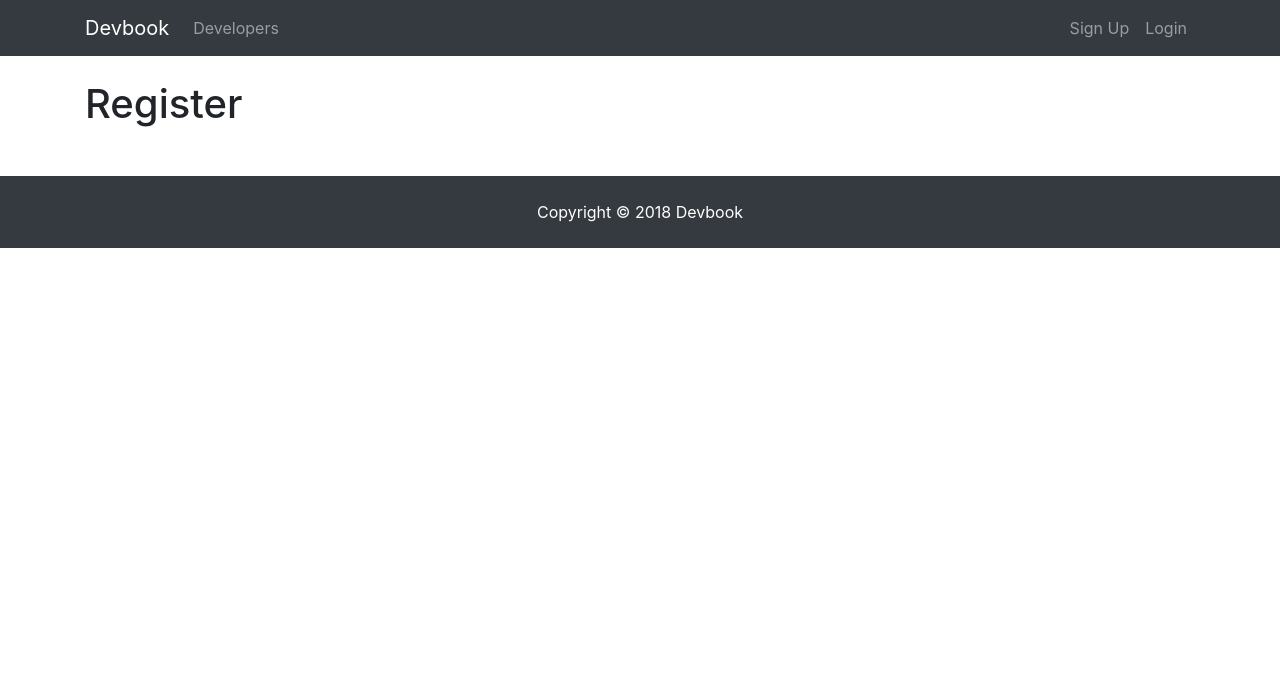
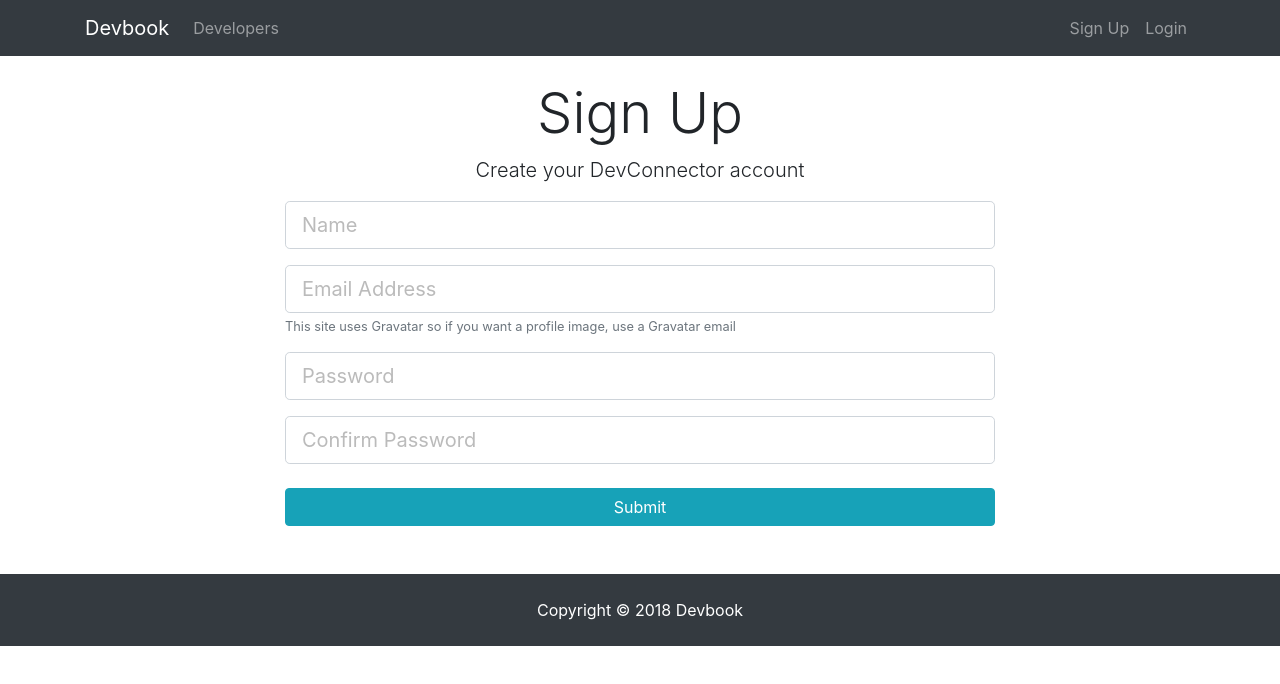
Before and after one commit to Jachaplin/Devbook, a React (Create React App) app in the folder client/: page /register in a window 1280 px wide. Shown: the top 684 px of the page. Built offline with nearby package versions, Linux system fonts and the light colour scheme.

Commit message:
register and login templates

```diff
--- /dev/null
+++ b/client/src/components/auth/Login.js
@@ -0,0 +1,29 @@
+import React, { Component } from 'react';
+
+class Login extends Component {
+	render() {
+		return (
+		  <div className="login">
+		    <div className="container">
+		      <div className="row">
+		        <div className="col-md-8 m-auto">
+		          <h1 className="display-4 text-center">Log In</h1>
+		          <p className="lead text-center">Sign in to your DevConnector account</p>
+		          <form action="dashboard.html">
+		            <div className="form-group">
+		              <input type="email" className="form-control form-control-lg" placeholder="Email Address" name="email" />
+		            </div>
+		            <div className="form-group">
+		              <input type="password" className="form-control form-control-lg" placeholder="Password" name="password" />
+		            </div>
+		            <input type="submit" className="btn btn-info btn-block mt-4" />
+		          </form>
+		        </div>
+		      </div>
+		    </div>
+		  </div>
+		);
+	}
+}
+
+export default Login;
--- /dev/null
+++ b/client/src/components/auth/Register.js
@@ -0,0 +1,36 @@
+import React, { Component } from 'react';
+
+class Register extends Component {
+	render() {
+		return (
+			<div className="register">
+		    <div className="container">
+		      <div className="row">
+		        <div className="col-md-8 m-auto">
+		          <h1 className="display-4 text-center">Sign Up</h1>
+		          <p className="lead text-center">Create your DevConnector account</p>
+		          <form action="create-profile.html">
+		            <div className="form-group">
+		              <input type="text" className="form-control form-control-lg" placeholder="Name" name="name" required />
+		            </div>
+		            <div className="form-group">
+		              <input type="email" className="form-control form-control-lg" placeholder="Email Address" name="email" />
+		              <small className="form-text text-muted">This site uses Gravatar so if you want a profile image, use a Gravatar email</small>
+		            </div>
+		            <div className="form-group">
+		              <input type="password" className="form-control form-control-lg" placeholder="Password" name="password" />
+		            </div>
+		            <div className="form-group">
+		              <input type="password" className="form-control form-control-lg" placeholder="Confirm Password" name="password2" />
+		            </div>
+		            <input type="submit" className="btn btn-info btn-block mt-4" />
+		          </form>
+		        </div>
+		      </div>
+		    </div>
+		  </div>
+		);
+	}
+}
+
+export default Register;
--- a/client/src/components/auth/component_Login.js
+++ /dev/null
@@ -1,13 +0,0 @@
-import React, { Component } from 'react';
-
-class Login extends Component {
-	render() {
-		return (
-			<div>
-				<h1>Login</h1>
-			</div>
-		);
-	}
-}
-
-export default Login;
--- a/client/src/components/auth/component_Register.js
+++ /dev/null
@@ -1,13 +0,0 @@
-import React, { Component } from 'react';
-
-class Register extends Component {
-	render() {
-		return (
-			<div>
-				<h1>Register</h1>
-			</div>
-		);
-	}
-}
-
-export default Register;
```
Also changed, not shown: client/src/App.js (+10 -10 lines), client/src/components/layout/Footer.js (renamed from client/src/components/layout/component_Footer.js), client/src/components/layout/Landing.js (renamed from client/src/components/layout/component_Landing.js), client/src/components/layout/Navbar.js (renamed from client/src/components/layout/component_Navbar.js).
